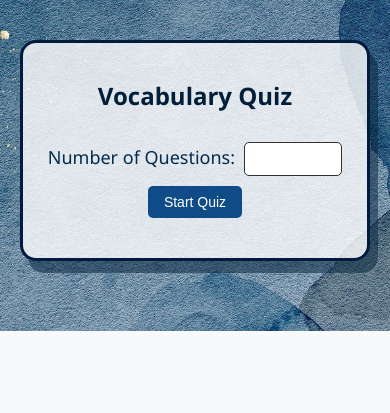
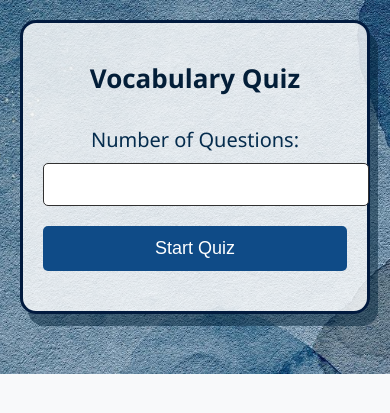
Before and after one commit to SreenathKarthick11/Vocab-prep, a Flask app: page / in a window 390 px wide. Shown: the top 413 px of the page. Run offline with Flask 3, Linux system fonts and the light colour scheme.

Commit message:
Update style.css

```diff
--- a/static/style.css
+++ b/static/style.css
@@ -101,33 +101,42 @@ button:hover {
 
 @media (max-width: 600px) {
     body {
-        margin: 20px;
-        background-attachment: scroll; /* for smoother experience on mobile */
+        margin: 10px;
+        background-attachment: scroll;
+        font-size: 16px;
     }
 
     #container {
-        margin: 40px 0;
+        margin: 20px 10px;
         padding: 20px;
+        max-width: 95%;
         border-width: 3px;
     }
 
     h1 {
-        font-size: 24px;
+        font-size: 26px;
     }
 
     label, p {
+        font-size: 20px;
+    }
+
+    input[type="number"] {
+        width: 100%;
+        font-size: 18px;
+        padding: 10px;
+        margin: 10px 0;
+    }
+
+    button {
+        width: 100%;
+        padding: 12px;
         font-size: 18px;
     }
 
-    input[type="number"] {
-        width: 80px;
-        font-size: 14px;
-        margin-left: 5px;
-    }
-
-    button {
-        padding: 8px 16px;
-        font-size: 14px;
+    .quiz-block {
+        width: 95%;
+        padding: 16px;
     }
 
     .quiz-block p {
@@ -135,7 +144,7 @@ button:hover {
     }
 
     .quiz-block label {
-        font-size: 14px;
+        font-size: 16px;
     }
 
     #result {
```
